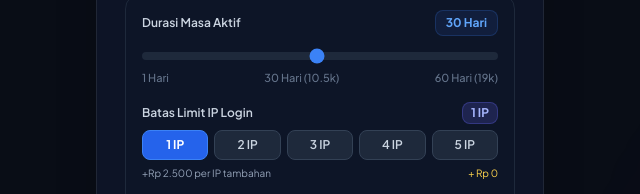
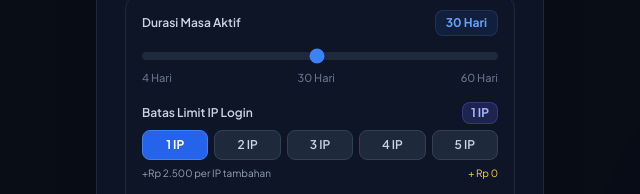
Before and after one commit to DINSTORE99/ordervpn, a website: page public/index.html in a window 1280 px wide. Shown: the part 477-671 px from the top of the page, 320-960 px from the left. Drawn offline with nearby package versions, Linux system fonts and the light colour scheme.

Commit message:
Update index.html

```diff
--- a/public/index.html
+++ b/public/index.html
@@ -98,9 +98,9 @@
           <input type="range" id="inputDays" min="1" max="60" value="30" class="w-full h-2 bg-slate-800 rounded-lg appearance-none cursor-pointer accent-blue-500" oninput="onDaysSliderChange(this.value)">
 
           <div class="flex justify-between text-[11px] text-slate-500 font-medium mt-1">
-            <span>1 Hari</span>
-            <span>30 Hari (10.5k)</span>
-            <span>60 Hari (19k)</span>
+            <span>4 Hari</span>
+            <span>30 Hari</span>
+            <span>60 Hari</span>
           </div>
         </div>
 
@@ -611,7 +611,7 @@ LINK PENTING:
             errMsg.includes('pattern ###');
 
           if (isFailed) {
-            alert(`⚠️ Akun "${username}" TIDAK TERDAFTAR di server Dinns!\n\nPastikan nama akun dan protokol (${protocol.toUpperCase()}) yang Anda masukkan sudah benar.`);
+            alert(`⚠️ Akun "${username}" TIDAK TERDAFTAR di server!\n\nPastikan nama akun dan protokol (${protocol.toUpperCase()}) yang Anda masukkan sudah benar.`);
             btn.disabled = false;
             btn.innerText = 'Lanjut ke Pembayaran QRIS (Renew)';
             return;
```
